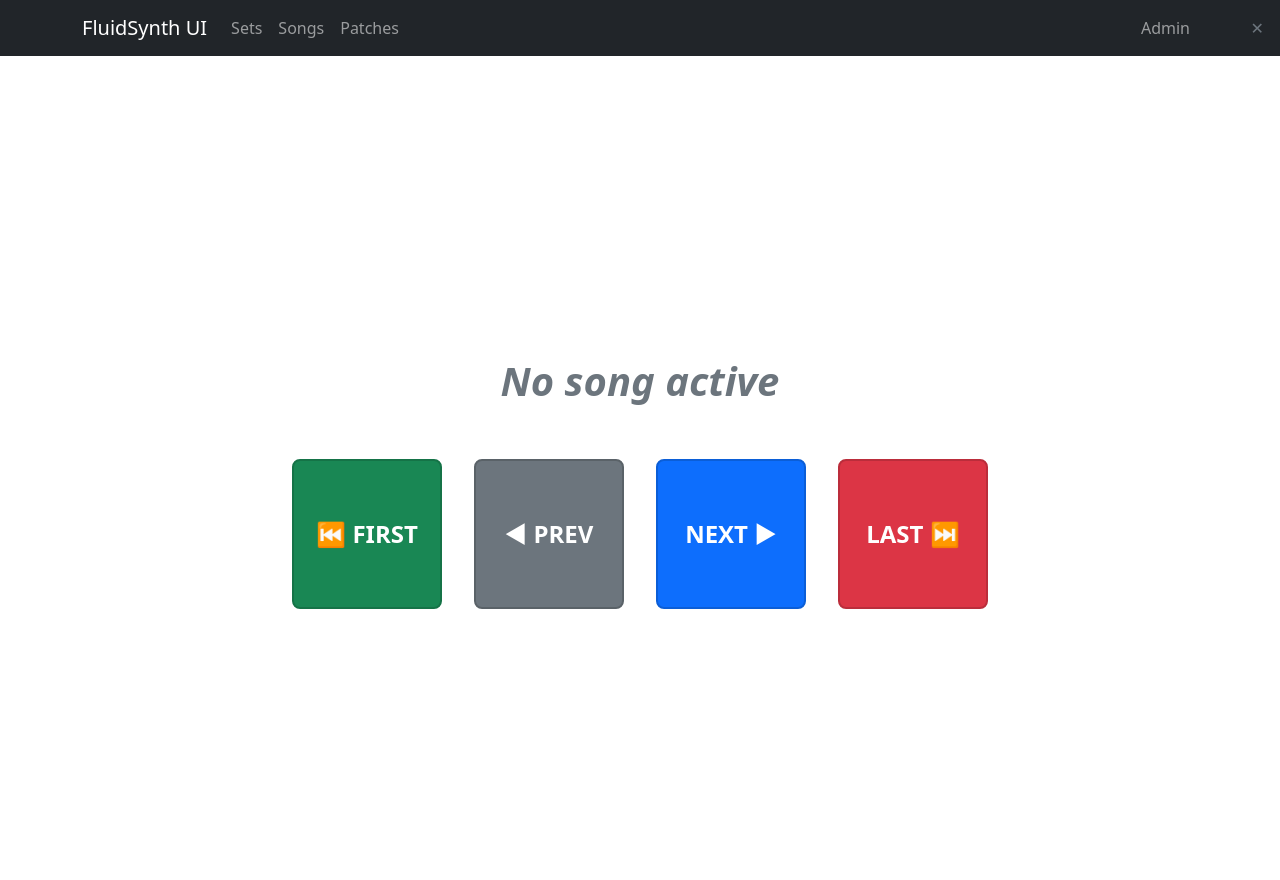
After one commit to cdchasdaniel/fluidsynthui, a Django app: page /sets/stream-deck/ in a window 1280 px wide. The commit adds this page. Run offline with Django 5.2, Linux system fonts and the light colour scheme; data that the repository does not hold is empty; parts of the project's set-up code (start-up, migrations or seed data) failed here and were passed over; some libraries are stand-ins or nearby versions.

Commit message:
add first and last buttons

```diff
--- a/fluidsynth.cfg
+++ b/fluidsynth.cfg
@@ -1,8 +1,8 @@
 # FluidSynth Configuration File
 # Settings are applied when the FluidSynth server starts
 
-# Path to soundfont directory
-soundfont_path = /home/charlie/fluidsynthui/sf
+# Path to soundfont directory (relative to project root)
+soundfont_path = sf
 
 # Audio driver: alsa, pulseaudio, jack, oss, etc.
 audio.driver = pulseaudio
--- a/fluidsynthui/urls.py
+++ b/fluidsynthui/urls.py
@@ -35,10 +35,13 @@ urlpatterns = [
     path('songs/add/', songs_view.add_song, name='add_song'),
     path('songs/edit/<int:pk>/', songs_view.add_song, name='edit_song'),
     path('sets', sets_view.sets, name='sets'),
+    path('sets/stream-deck/', sets_view.stream_deck, name='stream_deck'),
     path('sets/add/', sets_view.add_set, name='add_set'),
     path('sets/edit/<int:pk>/', sets_view.add_set, name='edit_set'),
     path('sets/activate/<int:pk>/', sets_view.activate_set, name='activate_set'),
     path('sets/active/song/current/', sets_view.active_set_current_song, name='active_set_current_song'),
+    path('sets/active/song/first/activate/', sets_view.active_set_activate_first, name='active_set_activate_first'),
+    path('sets/active/song/last/activate/', sets_view.active_set_activate_last, name='active_set_activate_last'),
     path('sets/active/song/next/activate/', sets_view.active_set_activate_next, name='active_set_activate_next'),
     path('sets/active/song/prev/activate/', sets_view.active_set_activate_prev, name='active_set_activate_prev'),
 
--- a/set/views.py
+++ b/set/views.py
@@ -197,6 +197,60 @@ def active_set_activate_prev(request):
     })
 
 
+def active_set_activate_first(request):
+    """Mark the first song in the active set as active (POST or GET)."""
+    if request.method not in ['POST', 'GET']:
+        return JsonResponse({'error': 'POST or GET required'}, status=405)
+
+    active = _get_active_set()
+    if not active:
+        return JsonResponse({'error': 'No active set'}, status=404)
+
+    ordered = _ordered_setsongs(active)
+    if not ordered:
+        return JsonResponse({'error': 'Active set has no songs'}, status=400)
+
+    target = ordered[0]
+    with transaction.atomic():
+        from .models import SetSong
+        SetSong.objects.filter(set=active).update(active=False)
+        SetSong.objects.filter(pk=target.pk).update(active=True)
+
+    _apply_song_patch_if_any(target.song)
+
+    return JsonResponse({
+        'song': {'id': target.song.pk, 'name': target.song.name},
+        'current_song_name': target.song.name,
+    })
+
+
+def active_set_activate_last(request):
+    """Mark the last song in the active set as active (POST or GET)."""
+    if request.method not in ['POST', 'GET']:
+        return JsonResponse({'error': 'POST or GET required'}, status=405)
+
+    active = _get_active_set()
+    if not active:
+        return JsonResponse({'error': 'No active set'}, status=404)
+
+    ordered = _ordered_setsongs(active)
+    if not ordered:
+        return JsonResponse({'error': 'Active set has no songs'}, status=400)
+
+    target = ordered[-1]
+    with transaction.atomic():
+        from .models import SetSong
+        SetSong.objects.filter(set=active).update(active=False)
+        SetSong.objects.filter(pk=target.pk).update(active=True)
+
+    _apply_song_patch_if_any(target.song)
+
+    return JsonResponse({
+        'song': {'id': target.song.pk, 'name': target.song.name},
+        'current_song_name': target.song.name,
+    })
+
+
 def active_set_current_song(request):
     """Return the currently active song for the active set (or null)."""
     active = Set.objects.filter(active=True).first()
@@ -308,3 +362,29 @@ def add_set(request, pk=None):
         return redirect('sets')
 
     return render(request, 'sets/add_set.html', {'form': form})
+
+
+def stream_deck(request):
+    """Stream deck view with Prev and Next buttons."""
+    active = _get_active_set()
+    if not active:
+        return render(request, 'sets/stream_deck.html', {
+            'current_song': None,
+        })
+
+    ordered = _ordered_setsongs(active)
+    if not ordered:
+        return render(request, 'sets/stream_deck.html', {
+            'current_song': None,
+        })
+
+    # Find current song
+    current_idx = next((i for i, ss in enumerate(ordered) if ss.active), None)
+    if current_idx is None:
+        current_idx = 0
+
+    current_song = ordered[current_idx].song.name if current_idx < len(ordered) else None
+
+    return render(request, 'sets/stream_deck.html', {
+        'current_song': current_song,
+    })
--- a/templates/sets/sets.html
+++ b/templates/sets/sets.html
@@ -20,6 +20,9 @@
             <h2 class="mb-0">Set List</h2>
             <div class="d-flex align-items-center gap-2">
                 {% if sets %}
+                    <a href="{% url 'stream_deck' %}" class="btn btn-success btn-sm shadow-sm" title="Stream Deck Controls">
+                        🎮 Stream Deck
+                    </a>
                     <a href="{% url 'add_set' %}" class="btn btn-primary btn-sm shadow-sm">
                         + Add New Set
                     </a>
--- /dev/null
+++ b/templates/sets/stream_deck.html
@@ -0,0 +1,255 @@
+{% extends "base.html" %}
+
+{% block content %}
+<style>
+    .stream-deck-container {
+        display: flex;
+        flex-direction: column;
+        justify-content: center;
+        align-items: center;
+        min-height: 100vh;
+        gap: 3rem;
+    }
+
+    .current-song-display {
+        text-align: center;
+        font-size: 2.5rem;
+        font-weight: 600;
+        min-height: 3rem;
+        color: #0d6efd;
+        word-wrap: break-word;
+        max-width: 90%;
+    }
+
+    .no-song {
+        color: #6c757d;
+        font-style: italic;
+    }
+
+    .button-container {
+        display: flex;
+        gap: 2rem;
+        justify-content: center;
+        align-items: center;
+    }
+
+    .stream-deck-btn {
+        width: 150px;
+        height: 150px;
+        font-size: 1.5rem;
+        font-weight: 600;
+        border-radius: 8px;
+        border: 2px solid;
+        transition: all 0.2s ease;
+        cursor: pointer;
+        display: flex;
+        align-items: center;
+        justify-content: center;
+    }
+
+    .stream-deck-btn:disabled {
+        opacity: 0.5;
+        cursor: not-allowed;
+    }
+
+    .btn-first {
+        background-color: #198754;
+        color: white;
+        border-color: #157347;
+    }
+
+    .btn-first:hover:not(:disabled) {
+        background-color: #157347;
+        border-color: #146c43;
+        transform: scale(1.05);
+    }
+
+    .btn-prev {
+        background-color: #6c757d;
+        color: white;
+        border-color: #5a6268;
+    }
+
+    .btn-prev:hover:not(:disabled) {
+        background-color: #5a6268;
+        border-color: #4e555b;
+        transform: scale(1.05);
+    }
+
+    .btn-next {
+        background-color: #0d6efd;
+        color: white;
+        border-color: #0b5ed7;
+    }
+
+    .btn-next:hover:not(:disabled) {
+        background-color: #0b5ed7;
+        border-color: #0a58ca;
+        transform: scale(1.05);
+    }
+
+    .btn-last {
+        background-color: #dc3545;
+        color: white;
+        border-color: #bb2d3b;
+    }
+
+    .btn-last:hover:not(:disabled) {
+        background-color: #bb2d3b;
+        border-color: #a02834;
+        transform: scale(1.05);
+    }
+
+    .back-link {
+        position: absolute;
+        top: 1rem;
+        right: 1rem;
+    }
+
+    .back-link a {
+        font-size: 1rem;
+        text-decoration: none;
+        color: #6c757d;
+        transition: color 0.2s;
+    }
+
+    .back-link a:hover {
+        color: #0d6efd;
+    }
+</style>
+
+<div class="back-link">
+    <a href="{% url 'sets' %}" title="Back to Sets">✕</a>
+</div>
+
+<div class="stream-deck-container">
+    <div class="current-song-display" id="songDisplay">
+        {% if current_song %}
+            {{ current_song }}
+        {% else %}
+            <span class="no-song">No song active</span>
+        {% endif %}
+    </div>
+
+    <div class="button-container">
+        <button id="firstBtn" class="stream-deck-btn btn-first">
+            ⏮ FIRST
+        </button>
+
+        <button id="prevBtn" class="stream-deck-btn btn-prev">
+            ◀ PREV
+        </button>
+
+        <button id="nextBtn" class="stream-deck-btn btn-next">
+            NEXT ▶
+        </button>
+
+        <button id="lastBtn" class="stream-deck-btn btn-last">
+            LAST ⏭
+        </button>
+    </div>
+</div>
+
+<script>
+    const firstBtn = document.getElementById('firstBtn');
+    const prevBtn = document.getElementById('prevBtn');
+    const nextBtn = document.getElementById('nextBtn');
+    const lastBtn = document.getElementById('lastBtn');
+    const songDisplay = document.getElementById('songDisplay');
+
+    async function updateDisplay() {
+        try {
+            const response = await fetch("{% url 'active_set_current_song' %}");
+            const data = await response.json();
+            if (data.current_song_name) {
+                songDisplay.innerHTML = data.current_song_name;
+                songDisplay.classList.remove('no-song');
+            } else {
+                songDisplay.innerHTML = '<span class="no-song">No song active</span>';
+                songDisplay.classList.add('no-song');
+            }
+        } catch (err) {
+            console.error('Error updating display:', err);
+        }
+    }
+
+    async function checkButtonStates() {
+        try {
+            // Check if next is available
+            const nextResponse = await fetch("{% url 'active_set_activate_next' %}");
+            const nextData = await nextResponse.json();
+            nextBtn.disabled = nextData.song === null;
+
+            // Check if prev is available
+            const prevResponse = await fetch("{% url 'active_set_activate_prev' %}");
+            const prevData = await prevResponse.json();
+            prevBtn.disabled = prevData.song === null;
+
+            // First/Last are always enabled if there are songs
+            firstBtn.disabled = false;
+            lastBtn.disabled = false;
+        } catch (err) {
+            console.error('Error checking button states:', err);
+        }
+    }
+
+    firstBtn.addEventListener('click', async () => {
+        try {
+            const response = await fetch("{% url 'active_set_activate_first' %}");
+            const data = await response.json();
+            if (data.current_song_name) {
+                songDisplay.innerHTML = data.current_song_name;
+                songDisplay.classList.remove('no-song');
+            }
+            await checkButtonStates();
+        } catch (err) {
+            console.error('Error activating first song:', err);
+        }
+    });
+
+    prevBtn.addEventListener('click', async () => {
+        try {
+            const response = await fetch("{% url 'active_set_activate_prev' %}");
+            const data = await response.json();
+            if (data.current_song_name) {
+                songDisplay.innerHTML = data.current_song_name;
+                songDisplay.classList.remove('no-song');
+            }
+            await checkButtonStates();
+        } catch (err) {
+            console.error('Error activating previous song:', err);
+        }
+    });
+
+    nextBtn.addEventListener('click', async () => {
+        try {
+            const response = await fetch("{% url 'active_set_activate_next' %}");
+            const data = await response.json();
+            if (data.current_song_name) {
+                songDisplay.innerHTML = data.current_song_name;
+                songDisplay.classList.remove('no-song');
+            }
+            await checkButtonStates();
+        } catch (err) {
+            console.error('Error activating next song:', err);
+        }
+    });
+
+    lastBtn.addEventListener('click', async () => {
+        try {
+            const response = await fetch("{% url 'active_set_activate_last' %}");
+            const data = await response.json();
+            if (data.current_song_name) {
+                songDisplay.innerHTML = data.current_song_name;
+                songDisplay.classList.remove('no-song');
+            }
+            await checkButtonStates();
+        } catch (err) {
+            console.error('Error activating last song:', err);
+        }
+    });
+
+    // Initialize on page load
+    checkButtonStates();
+</script>
+{% endblock %}
```
Also changed, not shown: README.md, 1 other file.
